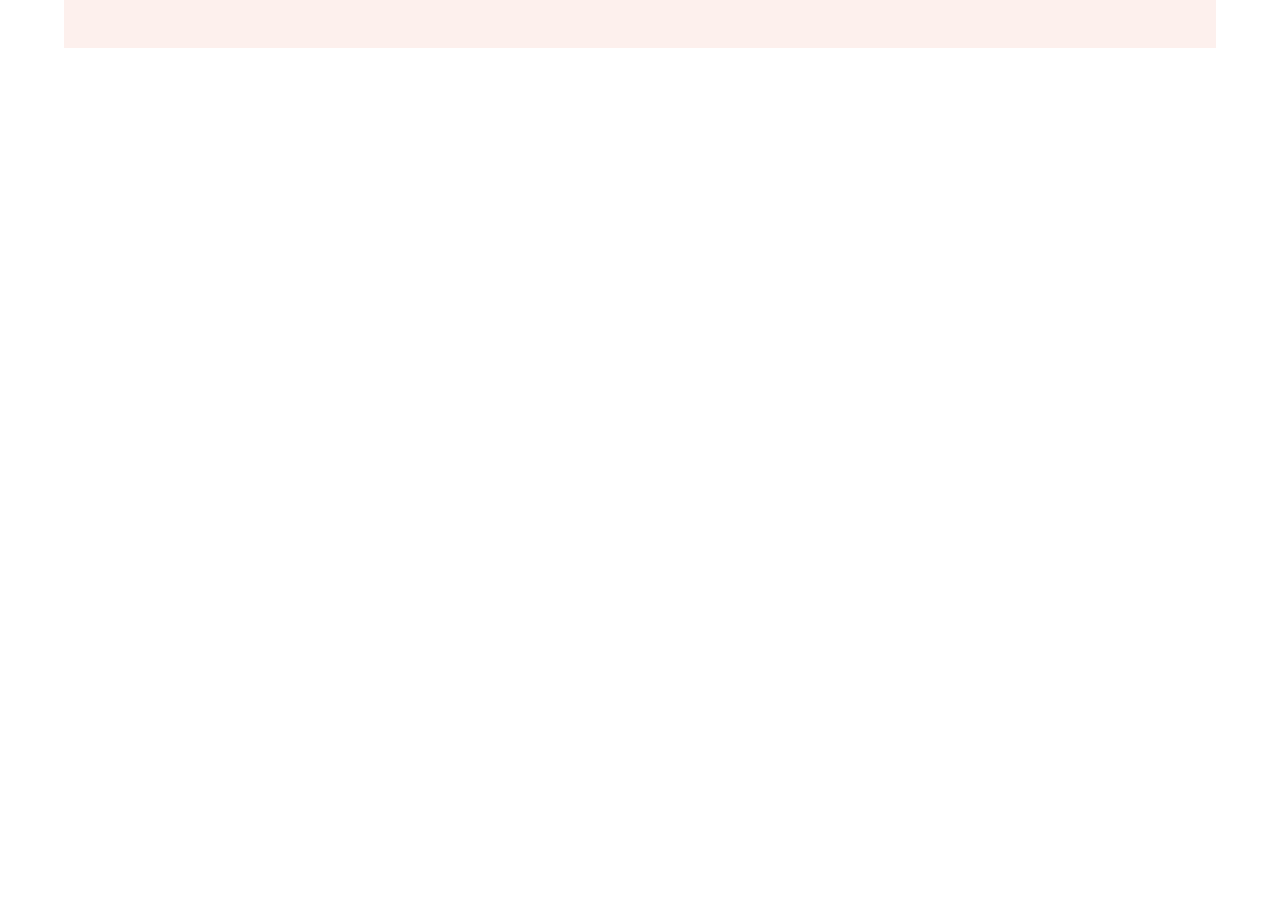
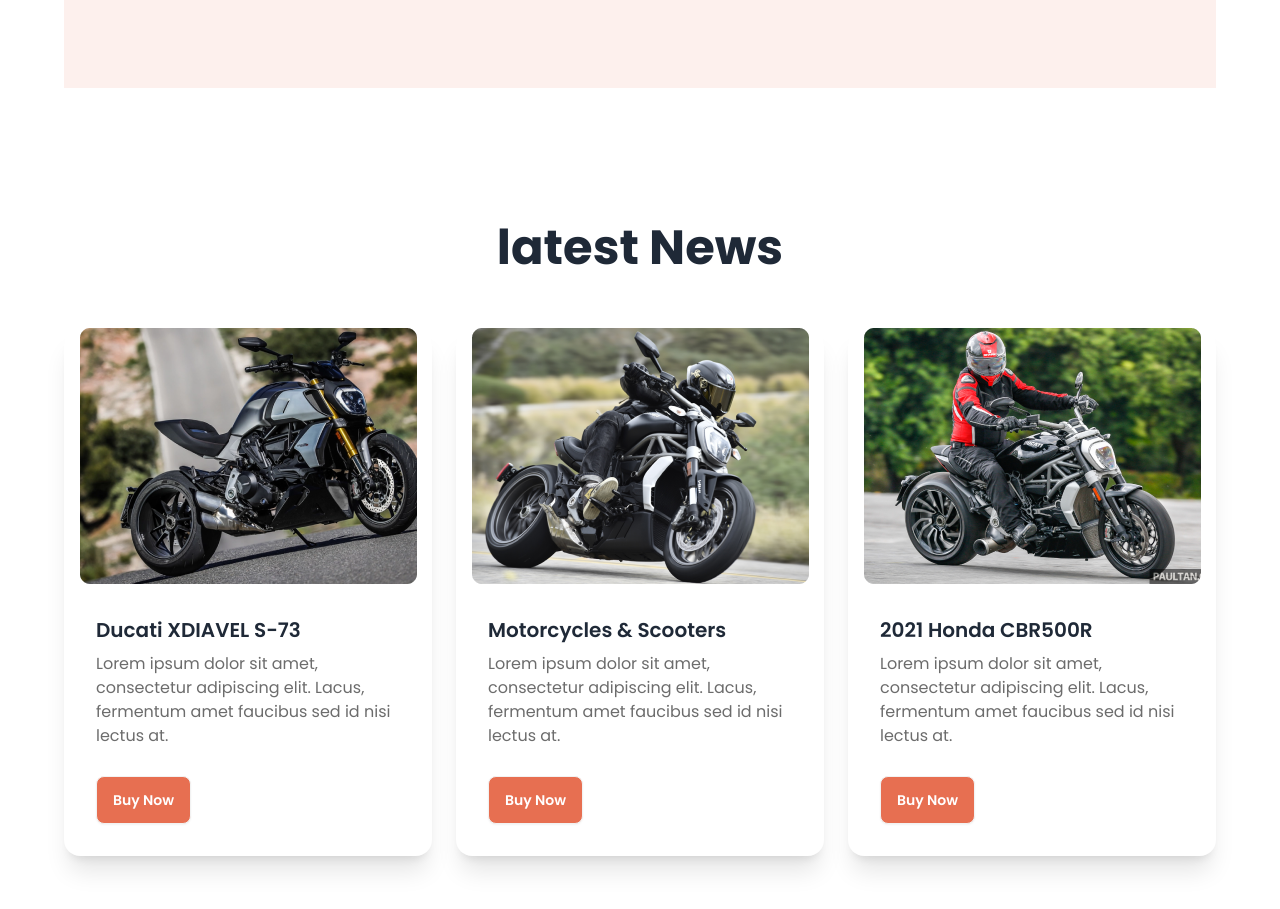
Before and after one commit to mubashirbappi5/bike-kinbo, a plain HTML site: page index.html in a window 1280 px wide. Shown: the part 579-1488 px from the top of the page. Before the commit the page ends 800 px from the top, so only its background shows below. Drawn offline with nearby package versions, Linux system fonts and the light colour scheme.

Commit message:
latest bike

```diff
--- a/index.html
+++ b/index.html
@@ -3,7 +3,7 @@
 <head>
     <meta charset="UTF-8">
     <meta name="viewport" content="width=device-width, initial-scale=1.0">
-    <title>Document</title>
+    <title>Bike Kinbo</title>
     <!-- daisiy ui -->
     <link href="https://cdn.jsdelivr.net/npm/daisyui@4.12.10/dist/full.min.css" rel="stylesheet" type="text/css" />
 <script src="https://cdn.tailwindcss.com"></script>
@@ -38,7 +38,7 @@
 <body class="font-poppins">
     <header class=" md:max-w-6xl mx-auto">
 
-      <nav>
+      <nav class="mb-10">
         <div class="navbar bg-base-100">
             <div class="flex-1">
               <div class="dropdown">
@@ -159,7 +159,81 @@
       </div>
 
     </header>
-    <main>
+    <main class="md:max-w-6xl mx-auto">
+        <!-- features bike section -->
+         <section>
+
+         </section>
+         <!-- latest bike section -->
+          <section class="my-24">
+            <h3 class="text-5xl font-bold text-center mb-14">latest News</h3>
+            <!-- cards -->
+           <div class="grid gap-6 grid-cols-1 md:grid-cols-2 lg:grid-cols-3">
+            <div class="card bg-base-100  shadow-xl">
+                <figure>
+                 <img src="images/others/latest1.png" alt="">
+                </figure>
+                <div class="card-body">
+                  <h2 class="card-title font-semibold">Ducati XDIAVEL S-73</h2>
+                  <p class="mb-5 text-[#6C6C6C]">Lorem ipsum dolor sit amet, consectetur adipiscing elit. Lacus, fermentum amet faucibus sed id nisi lectus at.</p>
+                  <div class="card-actions">
+                    <button class="btn  bg-bike-primary text-white">Buy Now</button>
+                  </div>
+                </div>
+              </div>
+              <!-- card-2 -->
+            <div class="card bg-base-100 shadow-xl">
+                <figure>
+                 <img src="images/others/latest2.png" alt="">
+                </figure>
+                <div class="card-body">
+                  <h2 class="card-title font-semibold">Motorcycles & Scooters</h2>
+                  <p class="mb-5 text-[#6C6C6C]">Lorem ipsum dolor sit amet, consectetur adipiscing elit. Lacus, fermentum amet faucibus sed id nisi lectus at.</p>
+                  <div class="card-actions">
+                    <button class="btn  bg-bike-primary text-white">Buy Now</button>
+                  </div>
+                </div>
+              </div>
+              <!-- card-3 -->
+            <div class="card bg-base-100 shadow-xl">
+                <figure>
+                 <img src="images/others/latest3.png" alt="">
+                </figure>
+                <div class="card-body">
+                  <h2 class="card-title font-semibold">2021 Honda CBR500R</h2>
+                  <p class="mb-5 text-[#6C6C6C]">Lorem ipsum dolor sit amet, consectetur adipiscing elit. Lacus, fermentum amet faucibus sed id nisi lectus at.</p>
+                  <div class="card-actions">
+                    <button class="btn  bg-bike-primary text-white">Buy Now</button>
+                  </div>
+                </div>
+              </div>
+
+
+           </div>
+          </section>
+
+
+
+
+
+
+
+
+
+
+
+
+
+
+
+
+
+
+
+
+
+
+
 
 
     </main>
```
